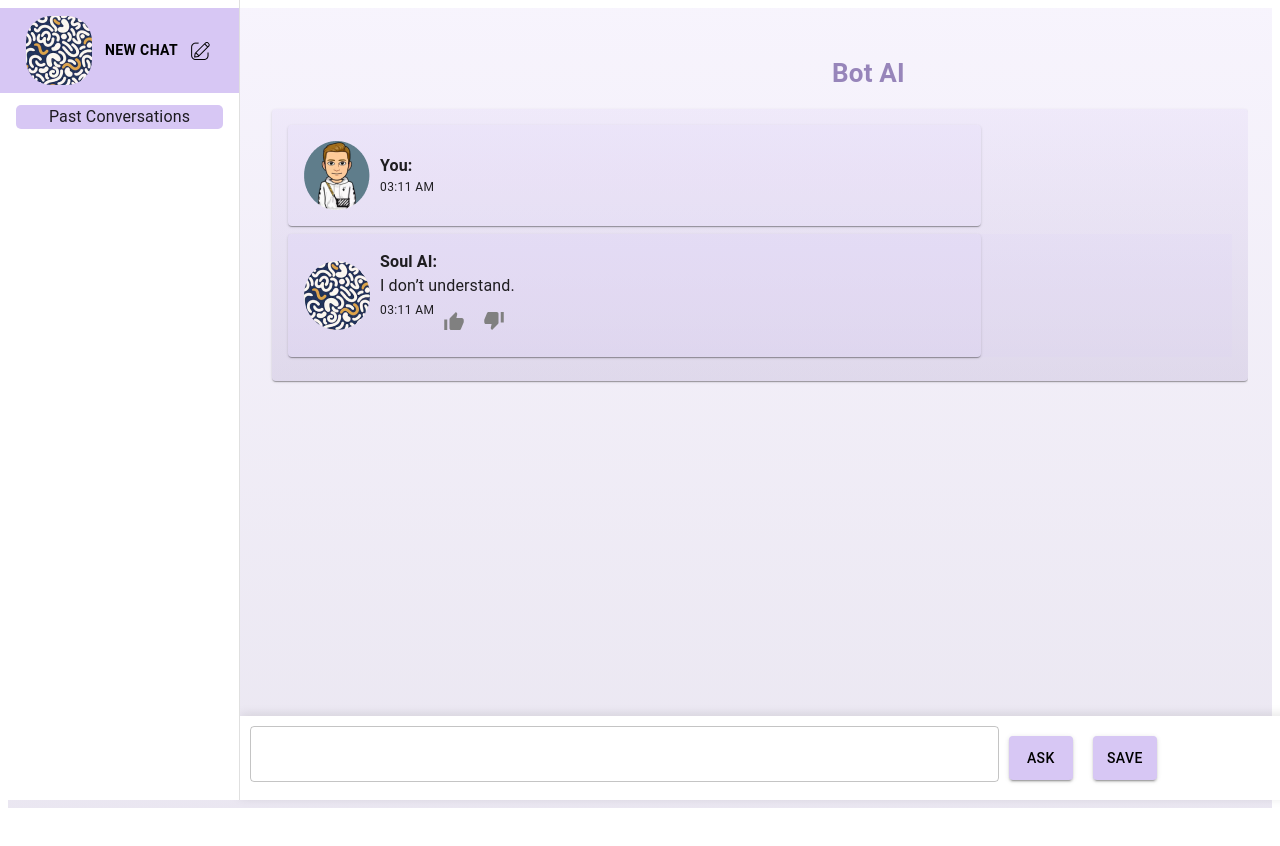
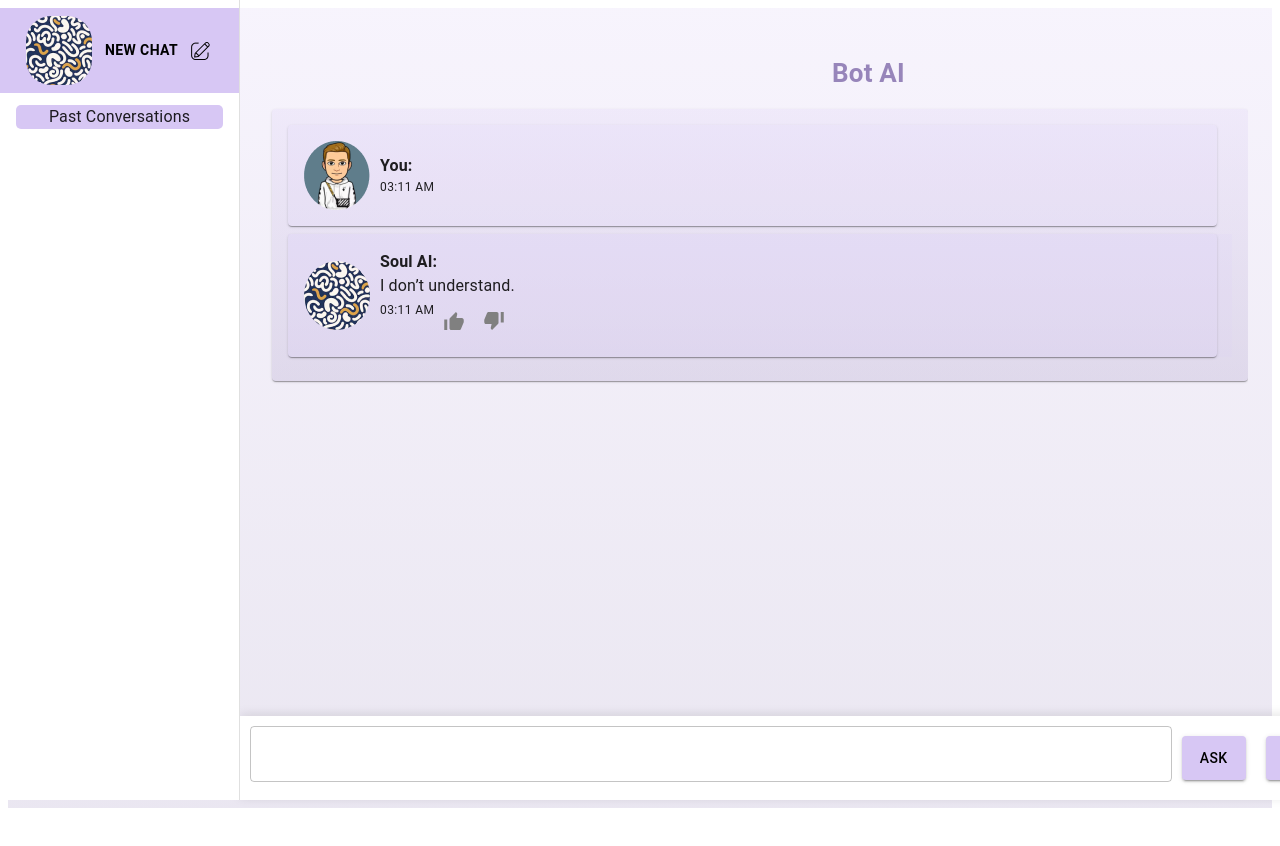
Before and after one commit to NiithinK/BotAI, a React (Create React App) app: page / in a window 1280 px wide. Both pictures are taken after a click on the button "ASK". Shown: the top 846 px of the page. Built offline with nearby package versions, Linux system fonts and the light colour scheme.

Commit message:
stage Final 4

```diff
--- a/src/components/Chat.jsx
+++ b/src/components/Chat.jsx
@@ -74,7 +74,7 @@ const Chat = () => {
                             <div key={index}>
                                 {msg.sender === 'user' ? (
                                     <Box sx={{ width: '100%', mb: 1 }}>
-                                        <Paper sx={{ p: 2, background: '#D7C7F421', maxWidth: '70%',  }}>
+                                        <Paper sx={{ p: 2, background: '#D7C7F421', width: isMobile ? '90%' : '95%',  }}>
                                             <Box sx={{ display: 'flex', alignItems: 'center' }}>
                                                 <img src={you} alt="" style={{ marginRight: '10px' }} />
                                                 <Box>
@@ -87,7 +87,7 @@ const Chat = () => {
                                     </Box>
                                 ) : (
                                     <Box sx={{ width: '100%', mb: 1, background: '#D7C7F421' }}>
-                                        <Paper sx={{ p: 2, background: '#D7C7F421', maxWidth: '70%' }}>
+                                        <Paper sx={{ p: 2, background: '#D7C7F421', width: isMobile ? '90%' : '95%', }}>
                                             <Box sx={{ display: 'flex', alignItems: 'center' }}>
                                                 <img src={logo} style={{ borderRadius: '50%', marginRight: '10px' }} alt="" />
                                                 <Box>
@@ -132,7 +132,7 @@ const Chat = () => {
                         fullWidth
                         value={input}
                         onChange={(e) => setInput(e.target.value)}
-                        sx={{ width: isMobile ? '60%' : '65%', background: 'white' }}
+                        sx={{ width: isMobile ? '60%' : '80%', background: 'white' }}
                     />
                     <Button variant="contained" color="primary" sx={{ margin: '10px', padding: '10px', background: '#D7C7F4', color: 'black', width: '5%' }} onClick={handleSend}>
                         Ask
```
